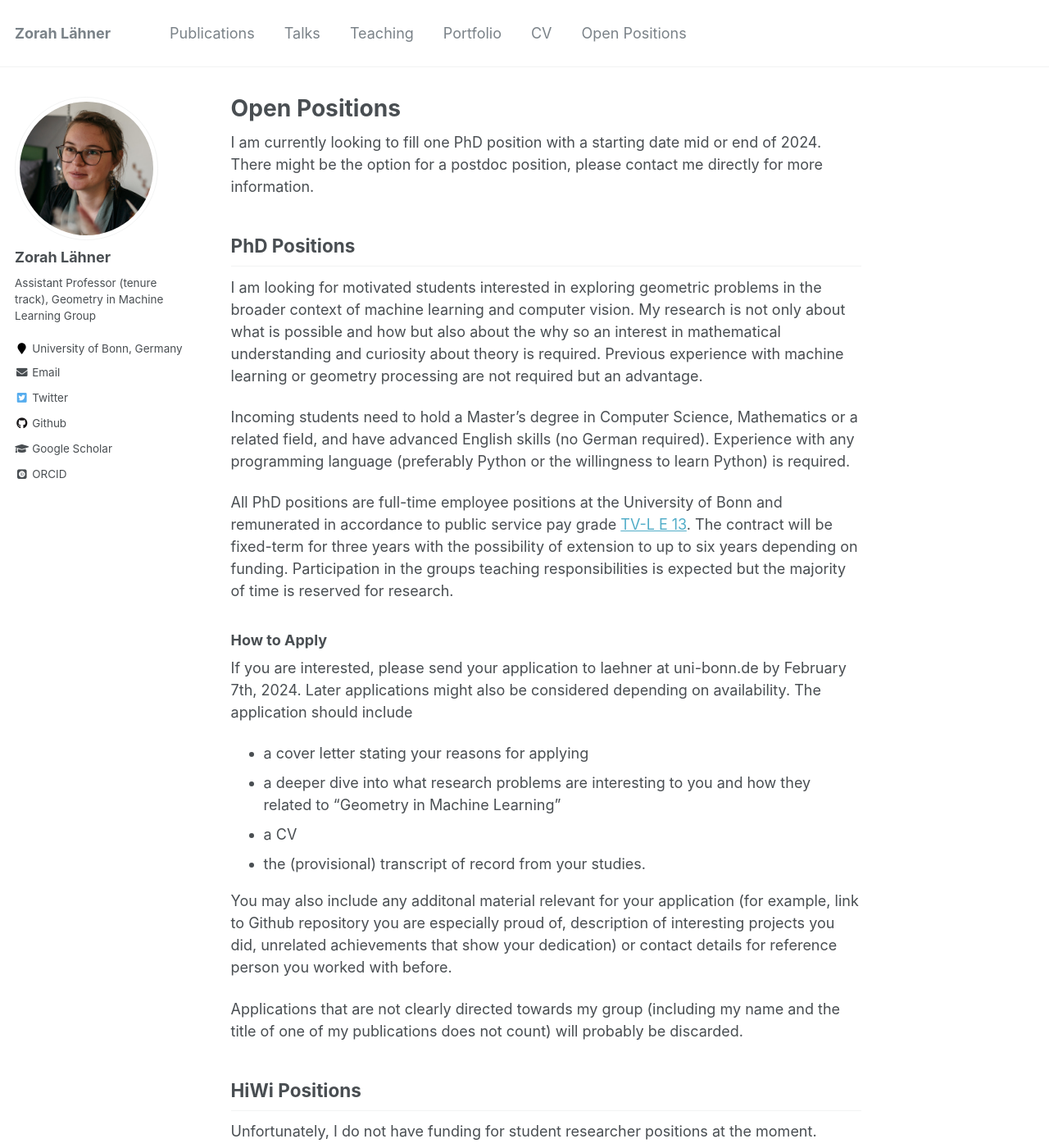
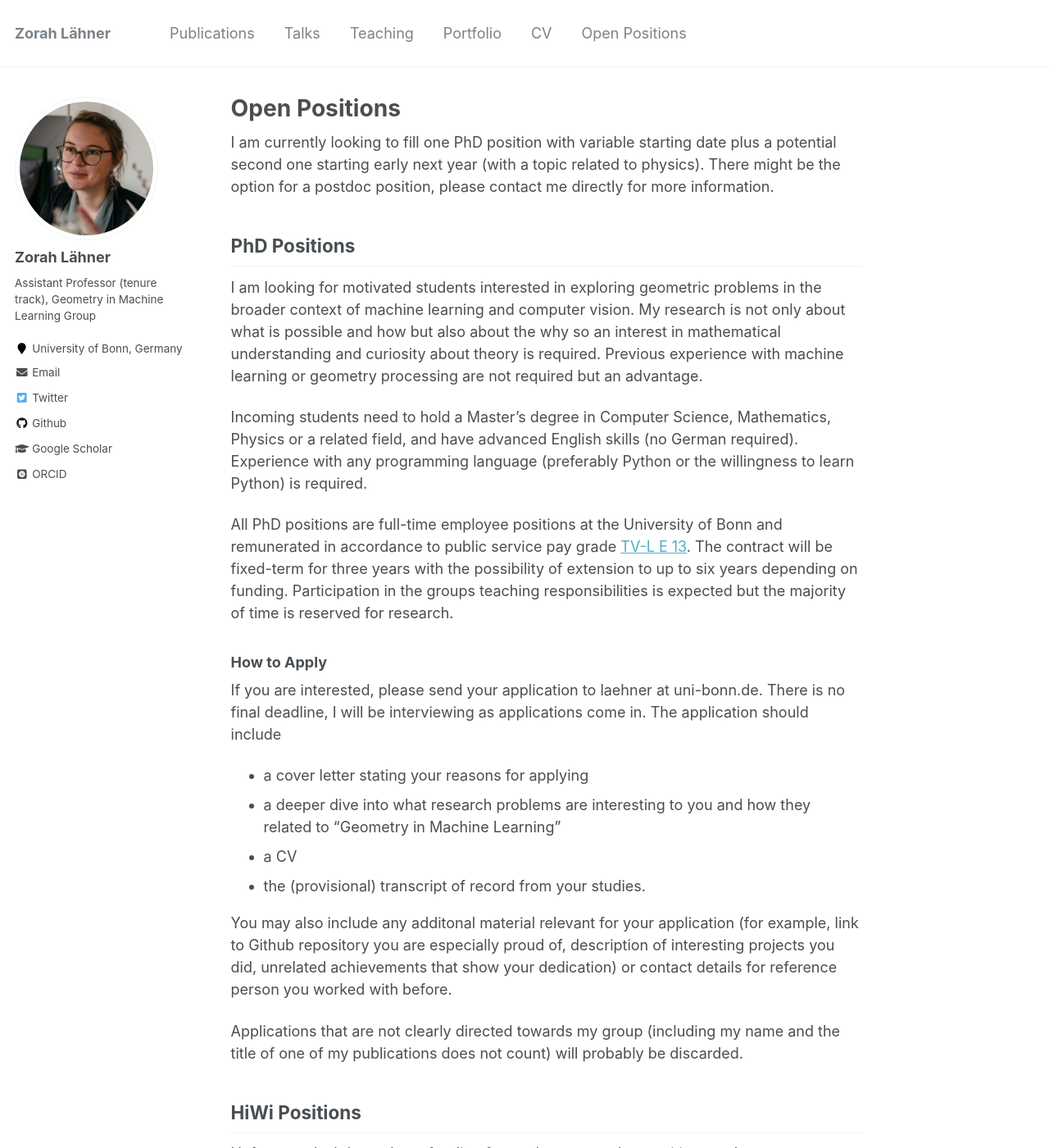
Before and after one commit to zorah/zorah.github.io, a Jekyll site: the page built from _pages/positions.md, in a window 1280 px wide and 1400 px high. Shown: the whole window at 82% size. Built offline with Jekyll 4.4.1, drawn with Linux system fonts in a browser that asks for light colours; some web fonts are replaced.

Commit message:
update open positions

```diff
--- a/_pages/positions.md
+++ b/_pages/positions.md
@@ -6,20 +6,20 @@ author_profile: true
 ---
 
 
-I am currently looking to fill one PhD position with a starting date mid or end of 2024. There might be the option for a postdoc position, please contact me directly for more information.
+I am currently looking to fill one PhD position with variable starting date plus a potential second one starting early next year (with a topic related to physics). There might be the option for a postdoc position, please contact me directly for more information.
 
 ## PhD Positions
 
 I am looking for motivated students interested in exploring geometric problems in the broader context of machine learning and computer vision. My research is not only about what is possible and how but also about the why so an interest in mathematical understanding and curiosity about theory is required. Previous experience with machine learning or geometry processing are not required but an advantage.
 
-Incoming students need to hold a Master's degree in Computer Science, Mathematics or a related field, and have advanced English skills (no German required). Experience with any programming language (preferably Python or the willingness to learn Python) is required.
+Incoming students need to hold a Master's degree in Computer Science, Mathematics, Physics or a related field, and have advanced English skills (no German required). Experience with any programming language (preferably Python or the willingness to learn Python) is required.
 
 All PhD positions are full-time employee positions at the University of Bonn and remunerated in accordance to public service pay grade [TV-L E 13](https://oeffentlicher-dienst.info/c/t/rechner/tv-l/west?id=tv-l-2023&matrix=1). The contract will be fixed-term for three years with the possibility of extension to up to six years depending on funding. Participation in the groups teaching responsibilities is expected but the majority of time is reserved for research.
 
 
 ### How to Apply
 
-If you are interested, please send your application to laehner at uni-bonn.de by February 7th, 2024. Later applications might also be considered depending on availability.
+If you are interested, please send your application to laehner at uni-bonn.de. There is no final deadline, I will be interviewing as applications come in.
 The application should include
 * a cover letter stating your reasons for applying
 * a deeper dive into what research problems are interesting to you and how they related to "Geometry in Machine Learning"
```
